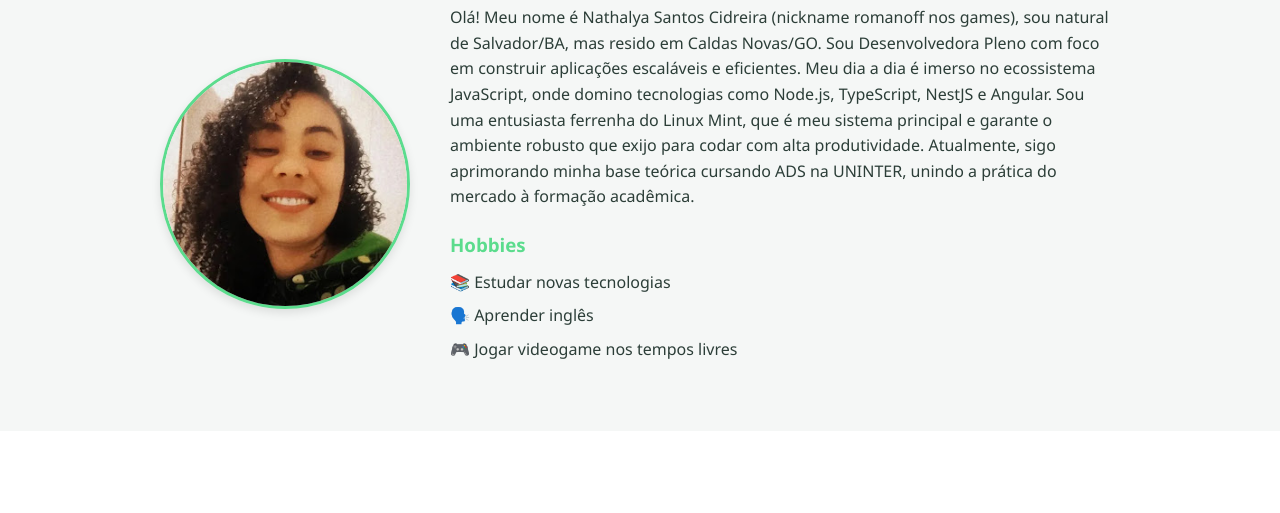
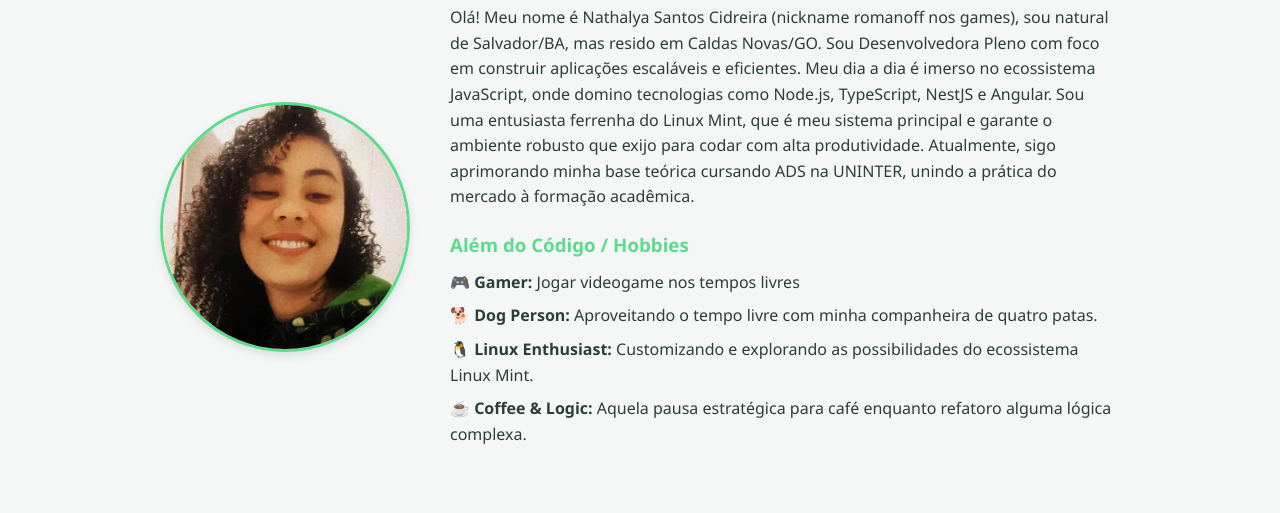
Before and after one commit to Romanoff-97/meu-portfolio-spa, a plain HTML site: page index.html in a window 1280 px wide. Shown: the part 169-682 px from the top of the page. Drawn offline with Linux system fonts and the light colour scheme.

Commit message:
feat: Atualizando seção hobbies com descrições detalhadas e removendo código hardcoded do .current-year.

```diff
--- a/index.html
+++ b/index.html
@@ -54,11 +54,15 @@
                             </p>
 
                             <div class="hobbies">
-                                <h3>Hobbies</h3>
+                                <h3>Além do Código / Hobbies</h3>
                                 <ul>
-                                    <li>📚 Estudar novas tecnologias</li>
-                                    <li>🗣️ Aprender inglês</li>
-                                    <li>🎮 Jogar videogame nos tempos livres</li>
+                                    <li>🎮 <strong>Gamer:</strong> Jogar videogame nos tempos livres</li>
+                                    <li>🐕 <strong>Dog Person:</strong> Aproveitando o tempo livre com minha companheira
+                                        de quatro patas.</li>
+                                    <li>🐧 <strong>Linux Enthusiast:</strong> Customizando e explorando as
+                                        possibilidades do ecossistema Linux Mint.</li>
+                                    <li>☕ <strong>Coffee & Logic:</strong> Aquela pausa estratégica para café enquanto
+                                        refatoro alguma lógica complexa.</li>
                                 </ul>
                             </div>
                         </div>
@@ -192,7 +196,7 @@
         <!-- Rodapé -->
         <footer>
             <div class="container">
-                <p>&copy; <span id="current-year">2024</span> Nathalya Santos Cidreira - Estudante de ADS na UNINTER.
+                <p>&copy; <span id="current-year"></span> Nathalya Santos Cidreira - Estudante de ADS na UNINTER.
                 </p>
             </div>
         </footer>
```
